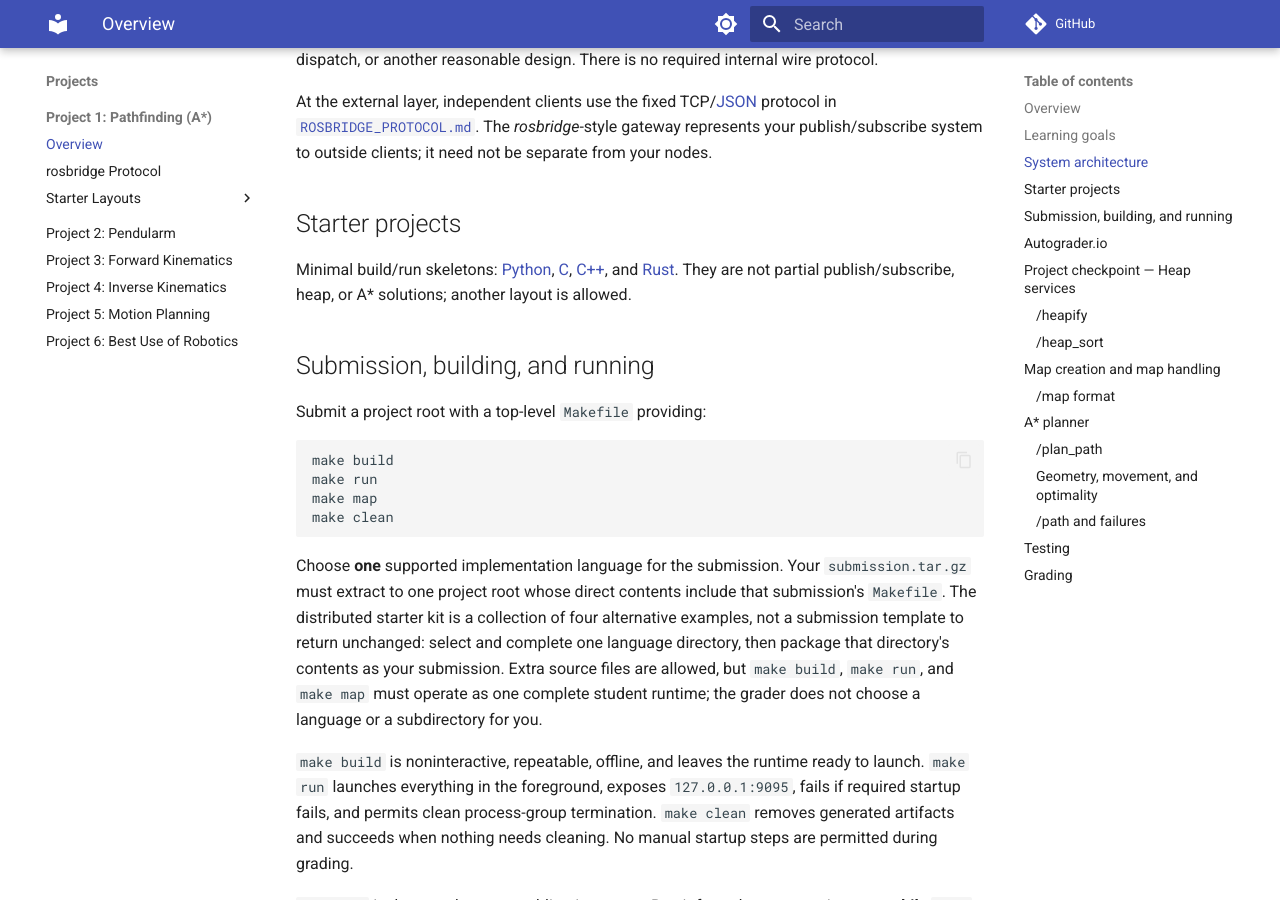
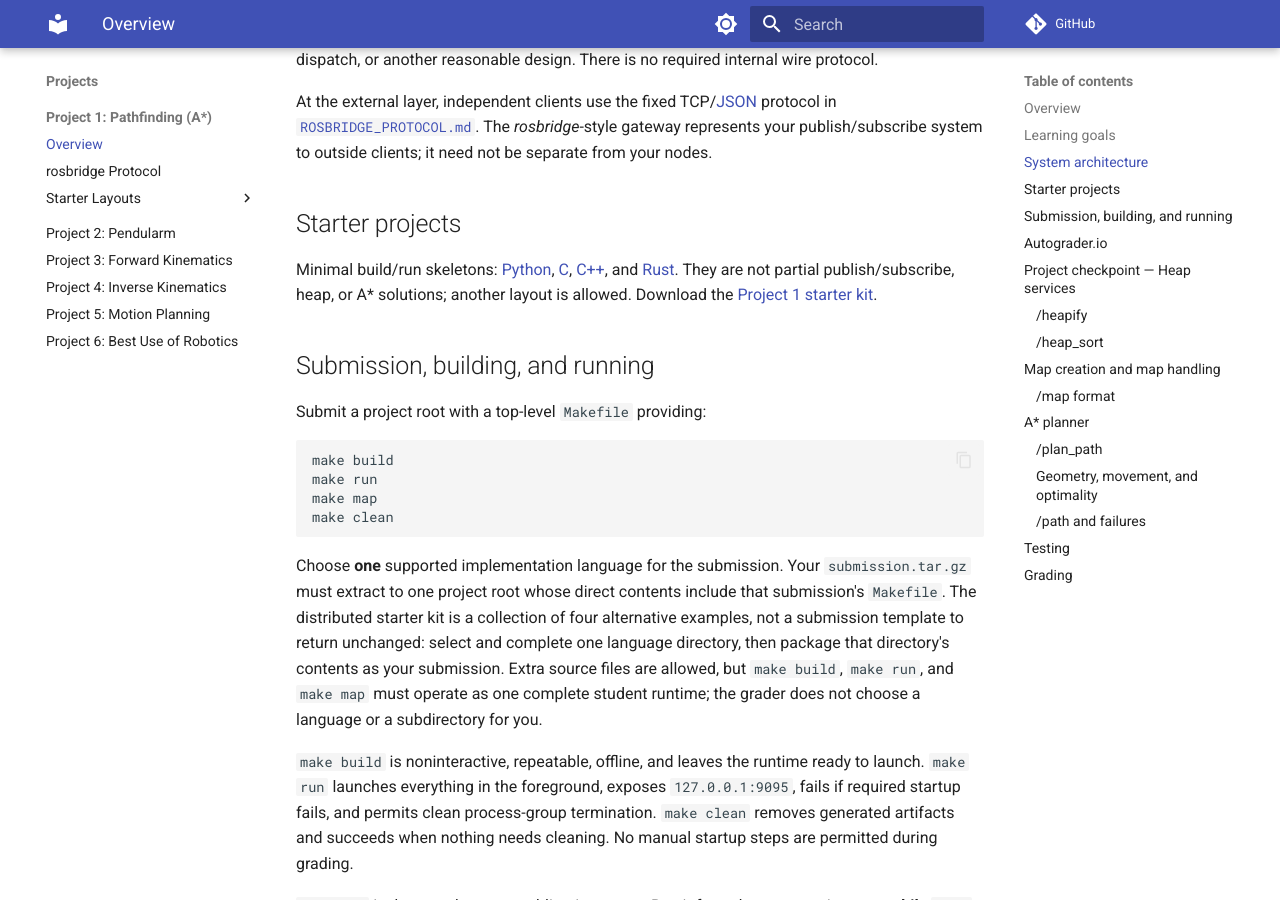
Before and after one commit to autorob/autorob.github.io, an MkDocs documentation site: the page built from docs/projects/project1/index.md, in a window 1280 px wide and 900 px high, scrolled down 1036 px. Built offline with MkDocs 1.6.1 and Material for MkDocs 9.7.7, drawn with Linux system fonts in a browser that asks for light colours; comment, search, counter and statistics services are not loaded.

Commit message:
Add Project 1 starter kit link

```diff
--- a/docs/projects/project1/index.md
+++ b/docs/projects/project1/index.md
@@ -36,6 +36,8 @@ At the external layer, independent clients use the fixed TCP/[JSON](https://www.
 ## Starter projects
 
 Minimal build/run skeletons: [Python](layouts/python.md), [C](layouts/c.md), [C++](layouts/cpp.md), and [Rust](layouts/rust.md). They are not partial publish/subscribe, heap, or A* solutions; another layout is allowed.
+Download the [Project 1 starter kit](https://drive.google.com/file/d/1xGc59lBeeuhkyGF0HURJTTmku4TojkBI/view?usp=drive_link).
+
 
 ## Submission, building, and running
 
```
